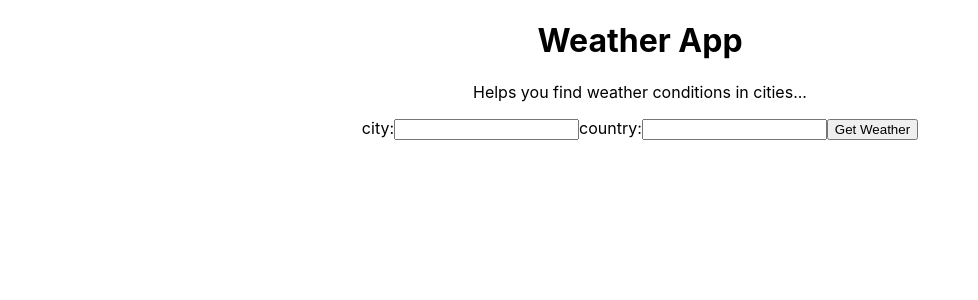
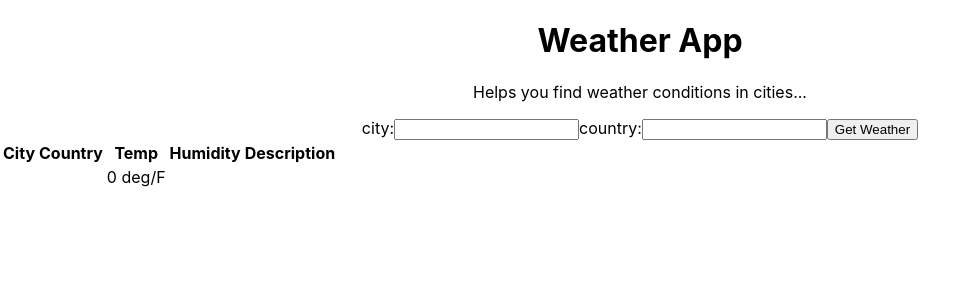
Before and after one commit to alexgimson86/weather-app, a React (Create React App) app: page / in a window 1280 px wide. Shown: the top 300 px of the page, without its empty margins (0-978 px from the left). Built offline with nearby package versions, Linux system fonts and the light colour scheme.

Commit message:
have weather printing out in table, includes temp, humidity , description, and location, need to integrate some styling

```diff
--- a/src/App.js
+++ b/src/App.js
@@ -12,9 +12,9 @@ class App extends Component {
   constructor(props){
     super(props)
     this.state = {
-      city:'Moscow',
-      country:'Russia',
-      temperature: '',//response.main.temp,
+      city:null,
+      country:null,
+      temperature: null,//response.main.temp,
       humidity: null,//response.main.humidity,
       error:null,
       description: null,//response.weather[0].description,
--- a/src/components/Weather.js
+++ b/src/components/Weather.js
@@ -1,8 +1,50 @@
 import React from 'react';
 const Weather = (props) =>{
+
+
+  let forecast = (
+    <div>
+      <table>
+        <tr>
+          <th>
+            City
+          </th>
+          <th>
+            Country
+          </th>
+          <th>
+            Temp
+          </th>
+          <th>
+            Humidity
+          </th>
+          <th>
+            Description
+          </th>
+        </tr>
+        <tr>
+          <td>
+            {props.city}
+          </td>
+          <td>
+            {props.country}
+          </td>
+          <td>
+            {Math.floor(props.temperature)} deg/F
+          </td>
+          <td>
+            {props.humidity}
+          </td>
+          <td>
+            {props.description}
+          </td>
+        </tr>
+      </table>
+    </div>
+  );
   return (
     <div>
-      {props.description}
+      {forecast}
     </div>
   )
 }
```
